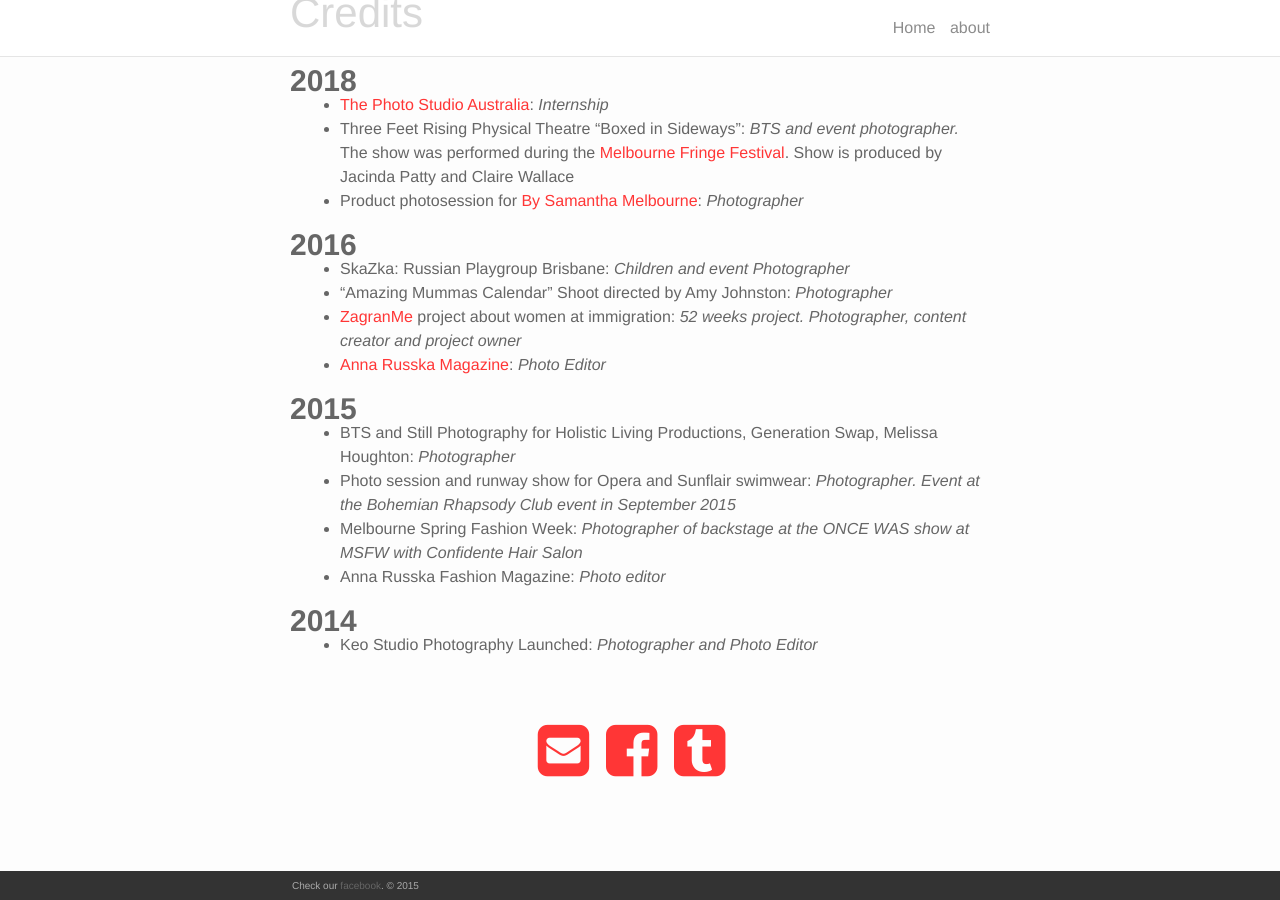
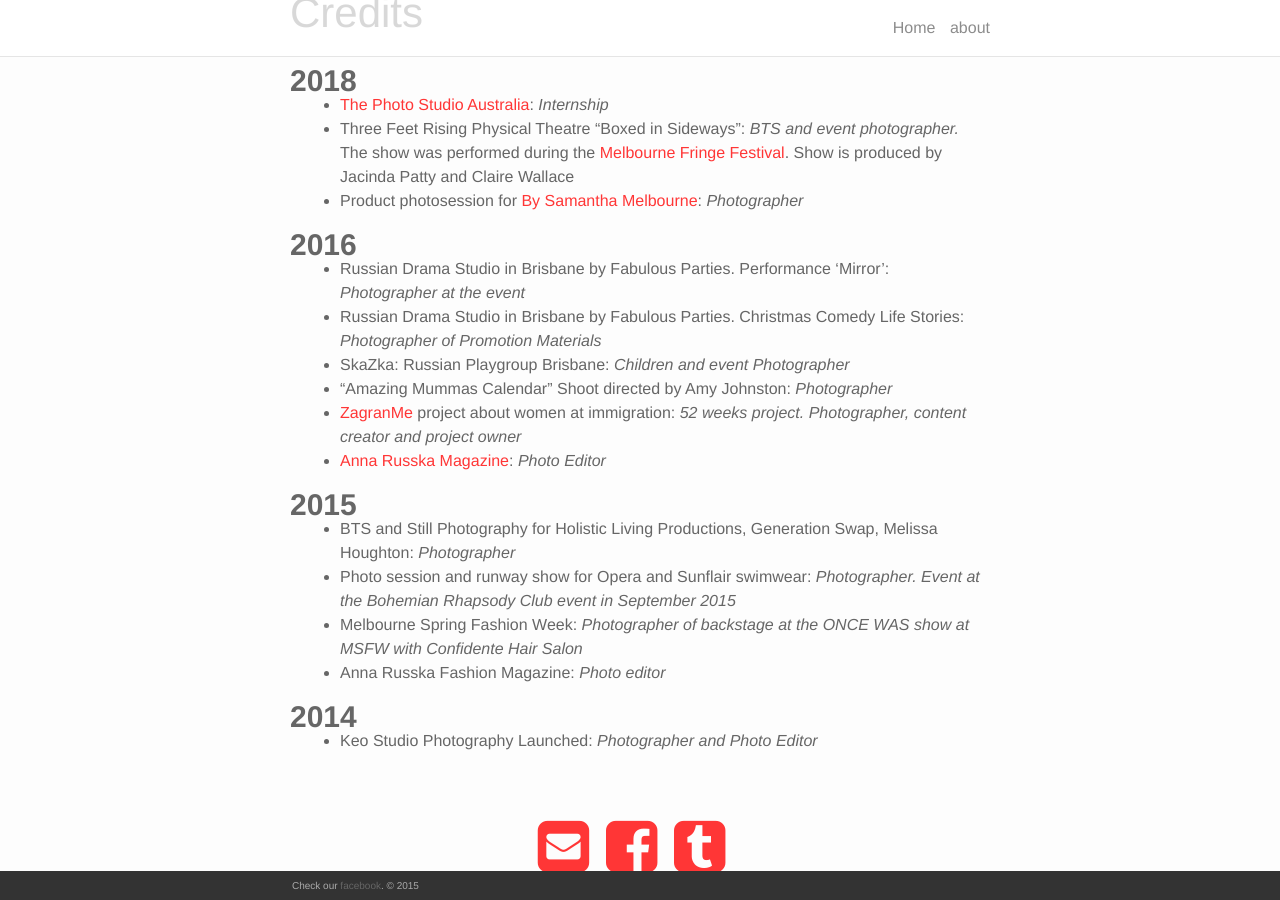
Before and after one commit to AlenPelin/keo-studio, a Jekyll site: the page built from about.md, in a window 1280 px wide and 900 px high, scrolled down 565 px. Built offline with Jekyll 4.4.1, drawn with Linux system fonts in a browser that asks for light colours; nearby versions of some CDN libraries.

Commit message:
Update from Forestry.io - Updated about.md

```diff
--- a/about.md
+++ b/about.md
@@ -30,6 +30,8 @@
 
 ### **2016**
 
+* Russian Drama Studio in Brisbane by Fabulous Parties. Performance 'Mirror': _Photographer at the event_
+* Russian Drama Studio in Brisbane by Fabulous Parties. Christmas Comedy Life Stories: _Photographer of Promotion Materials_
 * SkaZka: Russian Playgroup Brisbane: _Children and event Photographer_
 * "Amazing Mummas Calendar" Shoot directed by Amy Johnston: _Photographer_
 * [ZagranMe](https://www.facebook.com/zagranme/) project about women at immigration: _52 weeks project. Photographer, content creator and project owner_
```
